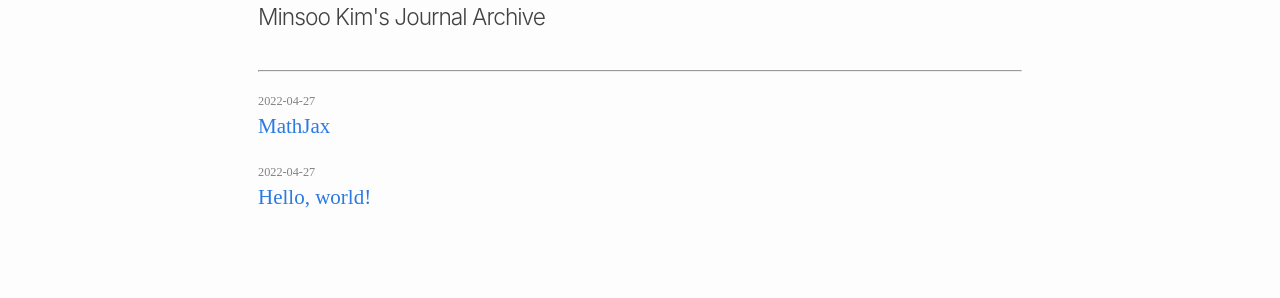
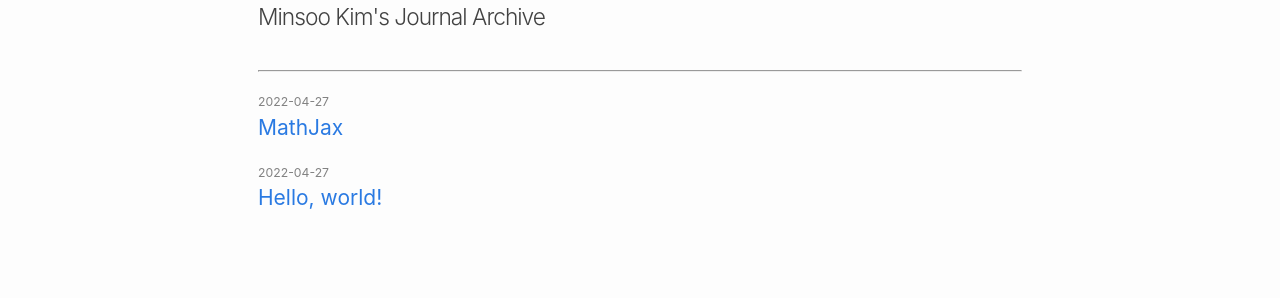
Before and after one commit to vv137/blog.1, a Jekyll site: the page built from index.md, in a window 1280 px wide. Shown: the top 298 px of the page. Built offline with Jekyll 4.4.1, drawn with Linux system fonts in a browser that asks for light colours.

Commit message:
Change the font family

```diff
--- a/_sass/minima/custom-styles.scss
+++ b/_sass/minima/custom-styles.scss
@@ -3,7 +3,7 @@
 
 // font style
 main {
-  font-family: D2Coding, "D2 coding", monosapce;
+  // font-family: D2Coding, "D2 coding", monosapce;
 }
 
 // tag style
```
